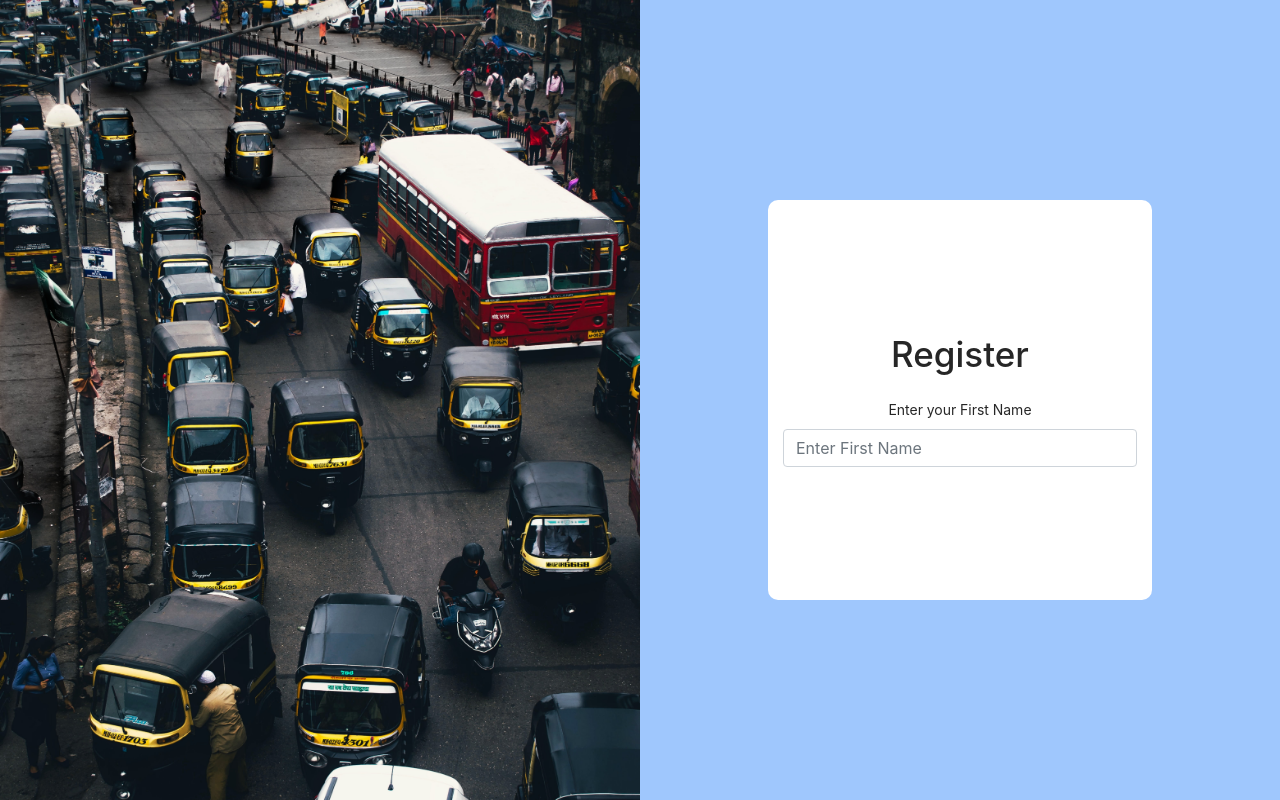
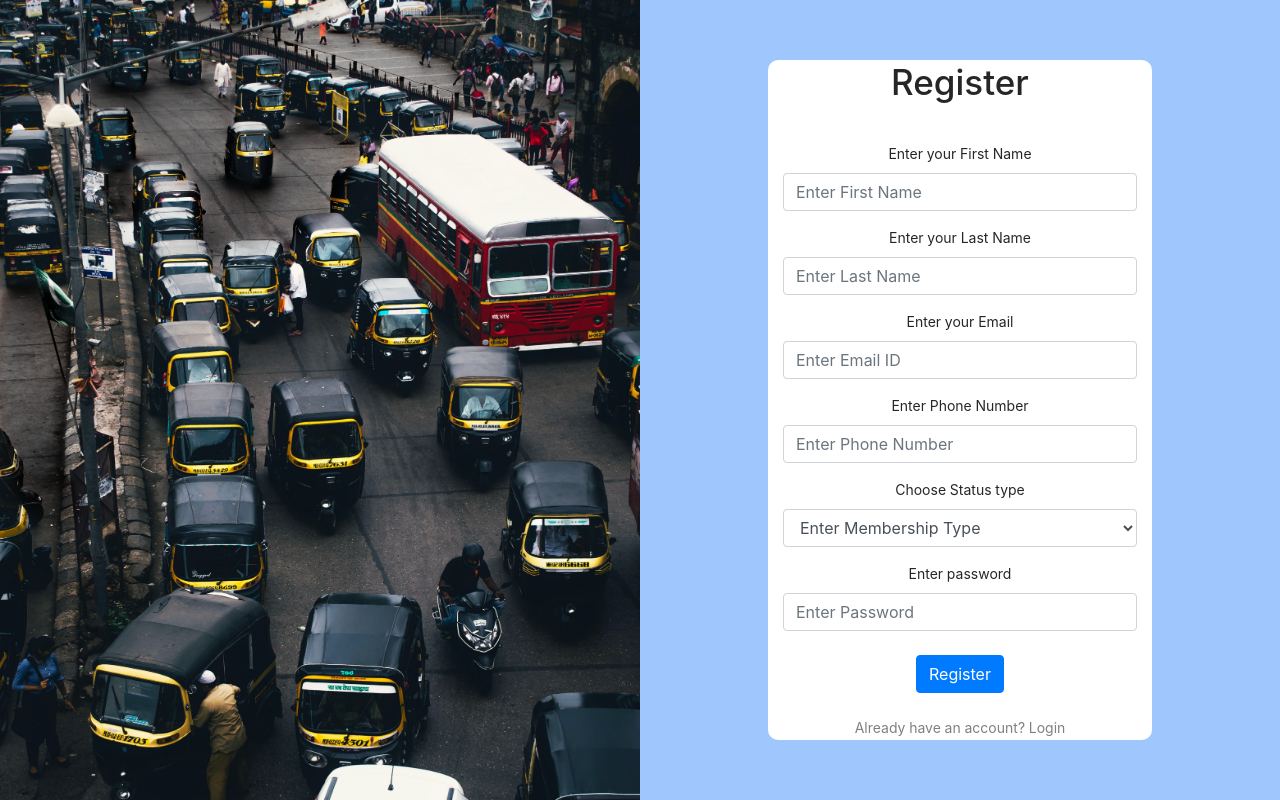
Before and after one commit to arpitm859/Road-App, a React (Create React App) app in the folder client/: page /register in a window 1280 px wide. Built offline with nearby package versions, Linux system fonts and the light colour scheme.

Commit message:
updated UI

```diff
--- a/client/src/pages/register/login.css
+++ b/client/src/pages/register/login.css
@@ -41,3 +41,23 @@
     box-sizing: border-box;
     border-radius: 5px;
 }
+
+.labels{
+    align-self: left !important;
+}
+
+.grey-text{
+    padding-top: 1rem;
+}
+
+.registerCard{
+    background-color: 	#FFFFFF;
+    width: 30vw;
+    height: 85vh;
+    margin: 0 auto;
+    top: 50%;
+    border-radius: 10px;
+    align-items: center;
+    justify-content: center;
+    display: flex;
+}
--- a/client/src/pages/register/login.jsx
+++ b/client/src/pages/register/login.jsx
@@ -14,6 +14,7 @@ const Login = ({ setCurrentUser, setAuth }) => {
 		phoneNumber: '',
 		password: '',
 	});
+
 	const { phoneNumber, password } = loginData;
 	const onChange = (e) =>
 		setLogin({ ...loginData, [e.target.name]: e.target.value });
@@ -52,22 +53,21 @@ const Login = ({ setCurrentUser, setAuth }) => {
 							<MDBCol>
 								<form>
 									<p className="h4 text-center mb-4" style={{fontSize:'35px'}}>Sign in</p>
-									<label htmlFor="defaultFormRegisterNameEx" className="grey-text" style={{textAlign:'left'}}>
+									<label htmlFor="defaultFormRegisterNameEx" className="grey-text" className="labels">
 										Enter Phone Number </label>
 											<input
 												className="form-control"
-												id="textInput"
 												type='text'
 												placeholder='Enter Phone Number'
 												name='phoneNumber'
 												value={phoneNumber}
 												onChange={(e) => onChange(e)}
 												required />
+
 												<label htmlFor="defaultFormLoginPasswordEx" className="grey-text" >
 														Enter Password </label>
 														<input
 															className="form-control"
-												id="passwordInput"
 															type='password'
 															placeholder='Enter Password'
 															name='password'
@@ -75,8 +75,9 @@ const Login = ({ setCurrentUser, setAuth }) => {
 															onChange={(e) => onChange(e)}
 															required />
 
-											<MDBBtn color="primary" type="submit" onClick={(e) => onSubmit(e)}>Login</MDBBtn>
-											<Link to="/register" style={{ color:"white" }}>Don't have an account? Sign Up</Link>
+											<MDBBtn color="primary" type="submit" onClick={(e) => onSubmit(e)} style={{margin:'1.5rem'}} >Login</MDBBtn>
+											<br/>
+											<Link to="/register" style={{ color:"grey", marginTop:'1rem'}}>Don't have an account? Sign Up</Link>
 								</form>
 							</MDBCol>
 						</MDBRow>
--- a/client/src/pages/register/register.jsx
+++ b/client/src/pages/register/register.jsx
@@ -65,14 +65,40 @@ const Register = () => {
 				<img src={image} alt="traffic-image" style={imageStyle}/>
 			</div>
 			<div className="loginDivider">
-				<div className="loginCard">
+				<div className="registerCard">
 					<MDBContainer>
 						<MDBRow>
 							<MDBCol>
+								<form>
 								<p className="h4 text-center mb-4" style={{fontSize:'35px'}}>Register</p>
 
-								<label htmlFor="defaultFormRegisterNameEx" className="grey-text">	Enter your First Name</label>
+								<label  className="grey-text">Enter your First Name</label>
 								<input type="text" placeholder="Enter First Name" name="firstname" className="form-control" value={firstname} onChange={e => onChange(e)} required />
+
+								<label  className="grey-text">Enter your Last Name</label>
+								<input type="text" placeholder="Enter Last Name" name="lastname" className="form-control"  value={lastname} onChange={e => onChange(e)} required />
+
+								<label className="grey-text">Enter your Email</label>
+								<input type="email" placeholder="Enter Email ID" className="form-control" name="email" value={email} onChange={e => onChange(e)}/>
+
+								<label  className="grey-text">Enter Phone Number</label>
+								<input type="text" placeholder="Enter Phone Number" className="form-control" name="phoneNumber" value={phoneNumber} onChange={e => onChange(e)} required />
+
+								<label className="grey-text"> Choose Status type </label>
+								<select id="stakeholder-field" className="stakeholder form-control" name="stakeholder" onChange={e => onChange(e)} value={stakeholder}>
+									<option value="" disabled selected>Enter Membership Type</option>
+									<option value="public">General Citizen</option>
+									<option value="agency">Member of agency</option>
+									<option value="gov">Government Official</option>
+								</select>
+
+								<label className="grey-text"> Enter password </label>
+								<input type="password" placeholder="Enter Password" name="password" className="form-control" onChange={e => onChange(e)} value={password}required />
+
+								<MDBBtn color="primary" type="submit" onClick={(e) => onSubmit(e)} style={{margin:'1.5rem'}}>Register</MDBBtn>
+								<br />
+								<Link to="/" style={{ color:"grey"}}>Already have an account? Login</Link>
+								</form>
 							</MDBCol>
 						</MDBRow>
 					</MDBContainer>
```
Lines whose indentation alone changed are shown as unchanged.
